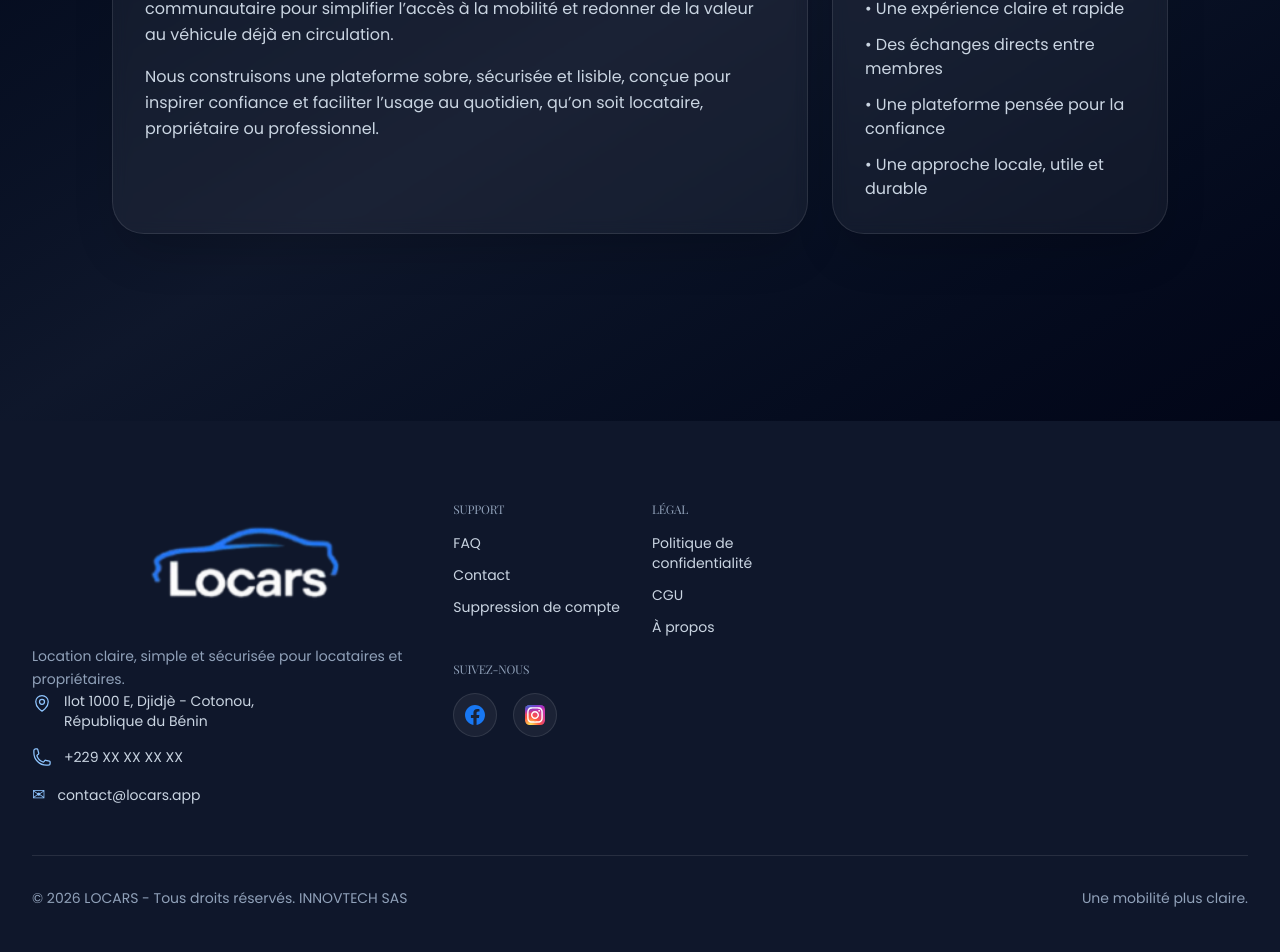
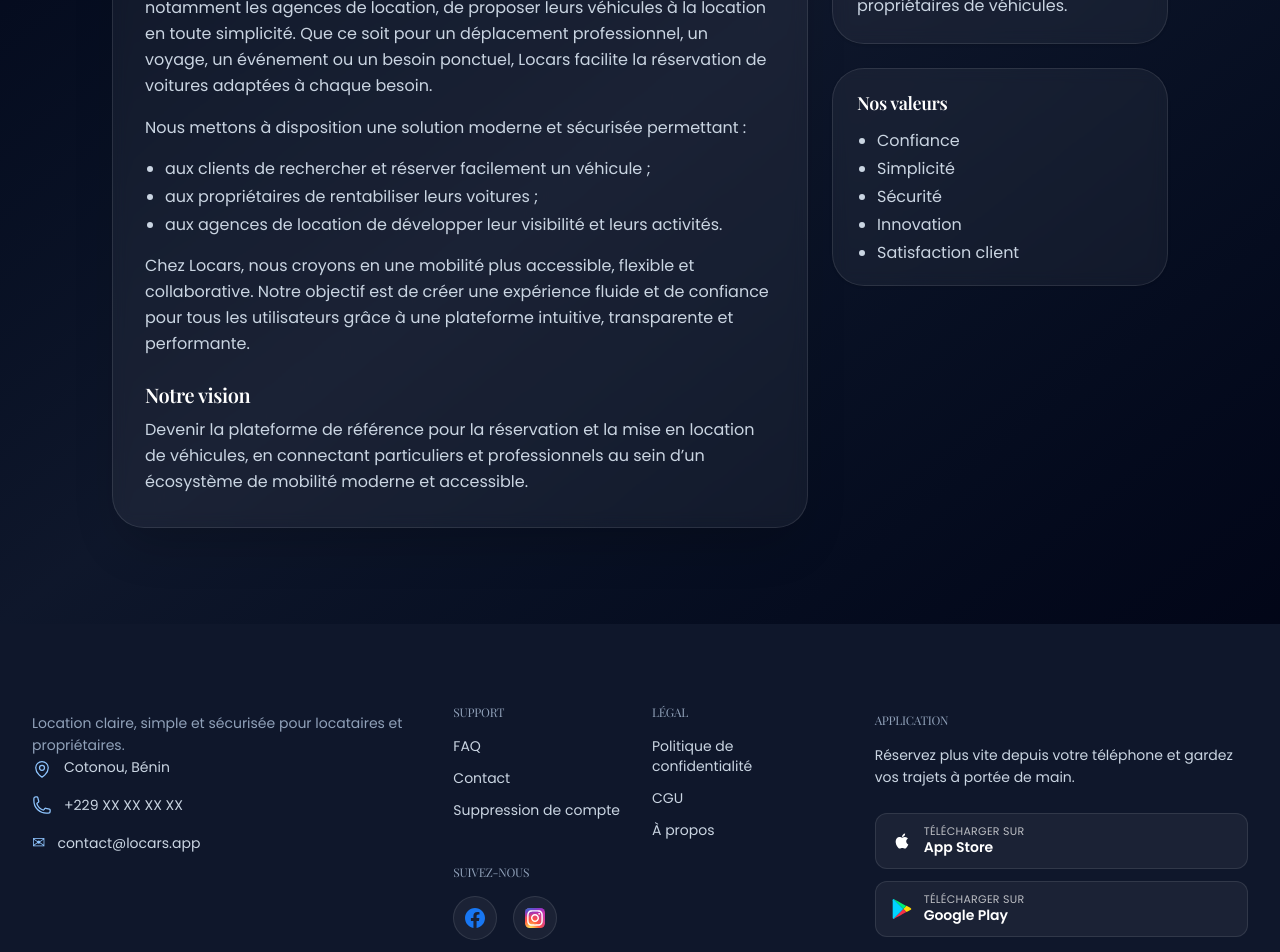
Before and after one commit to andysags/locars-web, a Next.js app: page /about in a window 1280 px wide. Shown: the part 460-1412 px from the top of the page. Built offline with nearby package versions, Linux system fonts and the light colour scheme.

Commit message:
a propos

```diff
--- a/app/about/page.tsx
+++ b/app/about/page.tsx
@@ -13,24 +13,54 @@ export default function AboutPage() {
 
         <div className="grid gap-6 lg:grid-cols-3">
           <section className="rounded-[2rem] border border-white/10 bg-white/5 p-8 shadow-2xl shadow-black/20 backdrop-blur-sm lg:col-span-2">
-            <h2 className="text-2xl font-bold mb-4 text-white">Notre vision</h2>
+            <div className="space-y-6">
             <p className="text-slate-300 leading-relaxed mb-4">
-              La location de véhicules a trop souvent été pensée comme une expérience lourde, opaque et standardisée. LOCARS s’appuie sur un fonctionnement communautaire pour simplifier l’accès à la mobilité et redonner de la valeur au véhicule déjà en circulation.
+              Locars est une plateforme de réservation et de mise en location de voitures qui connecte les propriétaires de véhicules aux personnes à la recherche d’une solution de mobilité simple, rapide et fiable.
             </p>
+
+            <p className="text-slate-300 leading-relaxed mb-4">
+              Notre plateforme permet aussi bien aux particuliers qu’aux professionnels, notamment les agences de location, de proposer leurs véhicules à la location en toute simplicité. Que ce soit pour un déplacement professionnel, un voyage, un événement ou un besoin ponctuel, Locars facilite la réservation de voitures adaptées à chaque besoin.
+            </p>
+
+            <p className="text-slate-300 leading-relaxed mb-4">
+              Nous mettons à disposition une solution moderne et sécurisée permettant :
+            </p>
+
+            <ul className="list-disc pl-5 text-slate-300 mb-4 space-y-1">
+              <li>aux clients de rechercher et réserver facilement un véhicule ;</li>
+              <li>aux propriétaires de rentabiliser leurs voitures ;</li>
+              <li>aux agences de location de développer leur visibilité et leurs activités.</li>
+            </ul>
+
+            <p className="text-slate-300 leading-relaxed mb-4">
+              Chez Locars, nous croyons en une mobilité plus accessible, flexible et collaborative. Notre objectif est de créer une expérience fluide et de confiance pour tous les utilisateurs grâce à une plateforme intuitive, transparente et performante.
+            </p>
+
+            </div>
+            <h3 className="text-xl font-semibold text-white mt-6 mb-2">Notre vision</h3>
             <p className="text-slate-300 leading-relaxed">
-              Nous construisons une plateforme sobre, sécurisée et lisible, conçue pour inspirer confiance et faciliter l’usage au quotidien, qu’on soit locataire, propriétaire ou professionnel.
+              Devenir la plateforme de référence pour la réservation et la mise en location de véhicules, en connectant particuliers et professionnels au sein d’un écosystème de mobilité moderne et accessible.
             </p>
           </section>
+          <div className="space-y-6 lg:pt-2">
+            <section className="rounded-[2rem] border border-white/10 bg-white/5 p-6 shadow-sm backdrop-blur-sm">
+              <h3 className="text-lg font-semibold text-white mb-3">Notre mission</h3>
+              <p className="text-slate-300 leading-relaxed">
+                Simplifier la location de voitures en offrant une plateforme accessible qui rapproche les conducteurs des propriétaires de véhicules.
+              </p>
+            </section>
 
-          <section className="rounded-[2rem] border border-white/10 bg-white/5 p-8 shadow-2xl shadow-black/20 backdrop-blur-sm">
-            <h2 className="text-2xl font-bold mb-4 text-white">Ce qui nous distingue</h2>
-            <ul className="space-y-3 text-slate-300">
-              <li>• Une expérience claire et rapide</li>
-              <li>• Des échanges directs entre membres</li>
-              <li>• Une plateforme pensée pour la confiance</li>
-              <li>• Une approche locale, utile et durable</li>
-            </ul>
-          </section>
+            <section className="self-start rounded-[2rem] border border-white/10 bg-white/5 px-6 py-5 shadow-sm backdrop-blur-sm">
+              <h3 className="text-lg font-semibold text-white mb-3">Nos valeurs</h3>
+              <ul className="list-disc space-y-1 pl-5 text-slate-300">
+                <li>Confiance</li>
+                <li>Simplicité</li>
+                <li>Sécurité</li>
+                <li>Innovation</li>
+                <li>Satisfaction client</li>
+              </ul>
+            </section>
+          </div>
         </div>
       </main>
     </div>
--- a/app/back-office/layout.tsx
+++ b/app/back-office/layout.tsx
@@ -19,7 +19,7 @@ export default function AdminLayout({
 }) {
   return (
     <div
-      className="flex min-h-screen bg-gradient-to-br from-slate-950 via-slate-900 to-slate-950 text-white"
+      className="flex min-h-screen bg-gradient-to-br from-slate-950 via-slate-900 to-slate-950 font-sans text-white"
       style={{
         ["--locars-text-primary" as any]: "#f8fafc",
         ["--locars-text-secondary" as any]: "#cbd5e1",
--- a/app/components/Footer.tsx
+++ b/app/components/Footer.tsx
@@ -5,23 +5,12 @@ import { MapPinIcon, PhoneIcon } from "@heroicons/react/24/outline";
 export default function Footer({ className = "" }: { className?: string }) {
   return (
     <footer
-      className={`relative z-10 bg-slate-900 text-white py-16 sm:py-20 ${className}`}
+      className={`relative z-10 bg-slate-900 font-sans text-white py-16 sm:py-20 ${className}`}
     >
       <div className="mx-auto max-w-7xl px-6 lg:px-8">
         <div className="grid gap-12 md:grid-cols-2 lg:grid-cols-3 mb-12">
           {/* Company Info */}
           <div className="lg:col-span-1 lg:pt-2">
-            <div className="mb-6">
-              <Image
-                src="/locars-logo.png"
-                alt="Locars"
-                width={220}
-                height={104}
-                priority
-                sizes="320px"
-                className="h-28 w-auto max-w-none object-contain mix-blend-screen"
-              />
-            </div>
             <p className="max-w-xl text-sm leading-relaxed text-slate-400">
               Location claire, simple et sécurisée pour locataires et propriétaires.
             </p>
@@ -29,9 +18,7 @@ export default function Footer({ className = "" }: { className?: string }) {
               <div className="flex items-start gap-3">
                 <MapPinIcon className="h-5 w-5 text-blue-300 mt-0.5 flex-shrink-0" />
                 <p className="text-sm text-slate-300">
-                  Ilot 1000 E, Djidjè - Cotonou,
-                  <br />
-                  République du Bénin
+                  Cotonou, Bénin
                 </p>
               </div>
               <div className="flex items-center gap-3">
@@ -82,11 +69,47 @@ export default function Footer({ className = "" }: { className?: string }) {
               </div>
             </div>
           </div>
+
+          <div className="space-y-6 lg:pt-2">
+            <div>
+              <h4 className="mb-4 text-xs uppercase tracking-[0.3em] text-slate-400">
+                Application
+              </h4>
+              <p className="max-w-sm text-sm leading-relaxed text-slate-300">
+                Réservez plus vite depuis votre téléphone et gardez vos trajets à portée de main.
+              </p>
+            </div>
+
+            <div className="flex flex-col gap-3">
+              <a
+                href="#"
+                className="inline-flex h-14 items-center gap-3 rounded-xl border border-white/10 bg-white/5 px-4 transition hover:bg-white/10"
+                aria-label="Télécharger sur App Store"
+              >
+                <Image src="/apple.svg" alt="Apple" width={22} height={22} className="h-5 w-5 brightness-0 invert" />
+                <span className="flex flex-col leading-none text-white">
+                  <span className="text-[11px] uppercase tracking-wide text-white/70">Télécharger sur</span>
+                  <span className="text-sm font-semibold">App Store</span>
+                </span>
+              </a>
+
+              <a
+                href="#"
+                className="inline-flex h-14 items-center gap-3 rounded-xl border border-white/10 bg-white/5 px-4 transition hover:bg-white/10"
+                aria-label="Télécharger sur Google Play"
+              >
+                <Image src="/google.svg" alt="Google Play" width={22} height={22} className="h-5 w-5" />
+                <span className="flex flex-col leading-none text-white">
+                  <span className="text-[11px] uppercase tracking-wide text-white/70">Télécharger sur</span>
+                  <span className="text-sm font-semibold">Google Play</span>
+                </span>
+              </a>
+            </div>
+          </div>
         </div>
 
         <div className="mt-12 flex flex-col gap-4 border-t border-white/10 pt-8 text-sm text-slate-400 sm:flex-row sm:items-center sm:justify-between">
-          <p>© 2026 LOCARS - Tous droits réservés. INNOVTECH SAS</p>
-          <p>Une mobilité plus claire.</p>
+          <p>© 2026 LOCARS, Tous droits réservés</p>
         </div>
       </div>
     </footer>
--- a/app/components/SiteChrome.tsx
+++ b/app/components/SiteChrome.tsx
@@ -18,7 +18,7 @@ export default function SiteChrome({ children }: { children: ReactNode }) {
   }
 
   return (
-    <div className="min-h-screen bg-slate-950 text-white flex flex-col">
+    <div className="flex min-h-screen flex-col bg-slate-950 font-sans text-white">
       <Header />
       <main className="flex-grow">{children}</main>
       <Footer />
--- a/app/page.tsx
+++ b/app/page.tsx
@@ -74,7 +74,7 @@ export default function HomePage() {
                   className="group inline-flex h-14 min-w-[210px] items-center gap-3 rounded-xl bg-black px-4 transition-all hover:-translate-y-0.5 hover:opacity-95"
                   aria-label="Télécharger sur App Store"
                 >
-                  <Image src="/apple.svg" alt="Apple" width={24} height={24} className="h-6 w-6 text-white" />
+                  <img src="/apple.svg" alt="Apple" width={24} height={24} className="h-6 w-6 brightness-0 invert" />
                   <span className="flex flex-col leading-none text-white">
                     <span className="text-[11px] uppercase tracking-wide text-white/80">Télécharger sur</span>
                     <span className="text-base font-semibold">App Store</span>
@@ -116,7 +116,7 @@ export default function HomePage() {
         </section>
 
         {/* Value Props Section */}
-        <section id="why-us" className="py-24 px-6 md:px-12 max-w-7xl mx-auto border-t border-white/5">
+        <section id="why-us" className="scroll-mt-28 py-24 px-6 md:px-12 max-w-7xl mx-auto border-t border-white/5">
           <div className="text-center mb-16">
             <h2 className="text-4xl md:text-5xl font-black mb-4 bg-gradient-to-b from-white to-gray-300 bg-clip-text text-transparent">
               Pourquoi nous choisir ?
@@ -186,7 +186,7 @@ export default function HomePage() {
         </section>
 
         {/* How It Works */}
-        <section id="how-it-works" className="py-24 px-6 md:px-12 max-w-7xl mx-auto border-t border-white/5">
+        <section id="how-it-works" className="scroll-mt-28 py-24 px-6 md:px-12 max-w-7xl mx-auto border-t border-white/5">
           <div className="text-center mb-16">
             <h2 className="text-4xl md:text-5xl font-black mb-4 bg-gradient-to-b from-white to-gray-300 bg-clip-text text-transparent">
               Louez en 3 étapes simples
```
Also changed, not shown: app/components/Header.tsx (+5 -5 lines).
